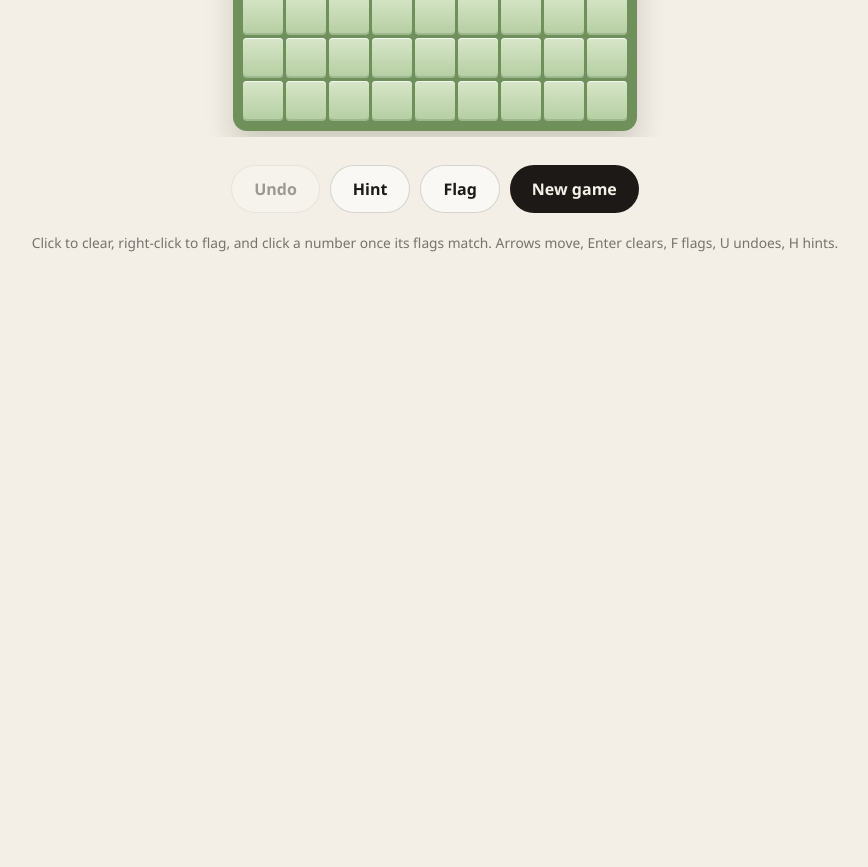
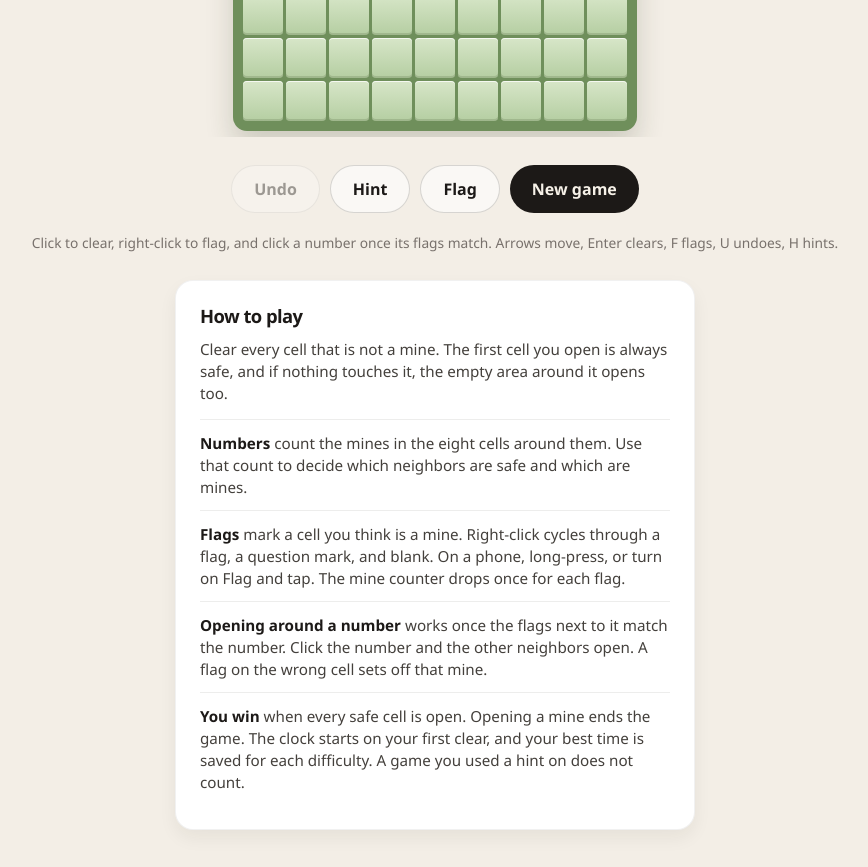
Before and after one commit to Izaher18/Games, a plain HTML site: page Minesweeper/index.html in a window 1280 px wide. Shown: the part 581-1448 px from the top of the page, without its empty margins (205-1073 px from the left). Before the commit the page ends 881 px from the top, so only its background shows below. Drawn offline with Linux system fonts and the light colour scheme.

Commit message:
Explain how to play below the Minesweeper board.

```diff
--- a/Minesweeper/index.html
+++ b/Minesweeper/index.html
@@ -53,6 +53,25 @@
       </div>
 
       <p class="help" id="help">Click to clear, right-click to flag, and click a number once its flags match. Arrows move, Enter clears, F flags, U undoes, H hints.</p>
+
+      <section class="guide" aria-labelledby="guide-title">
+        <h2 id="guide-title">How to play</h2>
+        <p>Clear every cell that is not a mine. The first cell you open is always safe, and if nothing touches it, the empty area around it opens too.</p>
+        <ul>
+          <li>
+            <strong>Numbers</strong> count the mines in the eight cells around them. Use that count to decide which neighbors are safe and which are mines.
+          </li>
+          <li>
+            <strong>Flags</strong> mark a cell you think is a mine. Right-click cycles through a flag, a question mark, and blank. On a phone, long-press, or turn on Flag and tap. The mine counter drops once for each flag.
+          </li>
+          <li>
+            <strong>Opening around a number</strong> works once the flags next to it match the number. Click the number and the other neighbors open. A flag on the wrong cell sets off that mine.
+          </li>
+          <li>
+            <strong>You win</strong> when every safe cell is open. Opening a mine ends the game. The clock starts on your first clear, and your best time is saved for each difficulty. A game you used a hint on does not count.
+          </li>
+        </ul>
+      </section>
     </main>
     <script src="game.js"></script>
     <script src="ai.js"></script>
--- a/Minesweeper/styles.css
+++ b/Minesweeper/styles.css
@@ -437,6 +437,51 @@ h1 {
   text-align: center;
 }
 
+.guide {
+  width: min(100%, 520px);
+  margin: 28px auto 0;
+  padding: 22px 24px 8px;
+  border: 1px solid rgba(28, 25, 23, 0.06);
+  border-radius: 18px;
+  background: #fff;
+  box-shadow: 0 8px 18px rgba(40, 30, 10, 0.06);
+  text-align: left;
+}
+
+.guide h2 {
+  margin: 0;
+  font-size: 1.15rem;
+  font-weight: 750;
+  letter-spacing: -0.03em;
+}
+
+.guide p,
+.guide li {
+  color: #44403c;
+  font-size: 0.95rem;
+  line-height: 1.45;
+}
+
+.guide p {
+  margin: 10px 0 0;
+}
+
+.guide ul {
+  margin: 14px 0 16px;
+  padding: 0;
+  list-style: none;
+}
+
+.guide li {
+  margin: 0;
+  padding: 12px 0;
+  border-top: 1px solid rgba(28, 25, 23, 0.08);
+}
+
+.guide strong {
+  color: #1c1917;
+}
+
 @media (prefers-reduced-motion: reduce) {
   .cell.is-fresh,
   .cell.is-hint,
```
